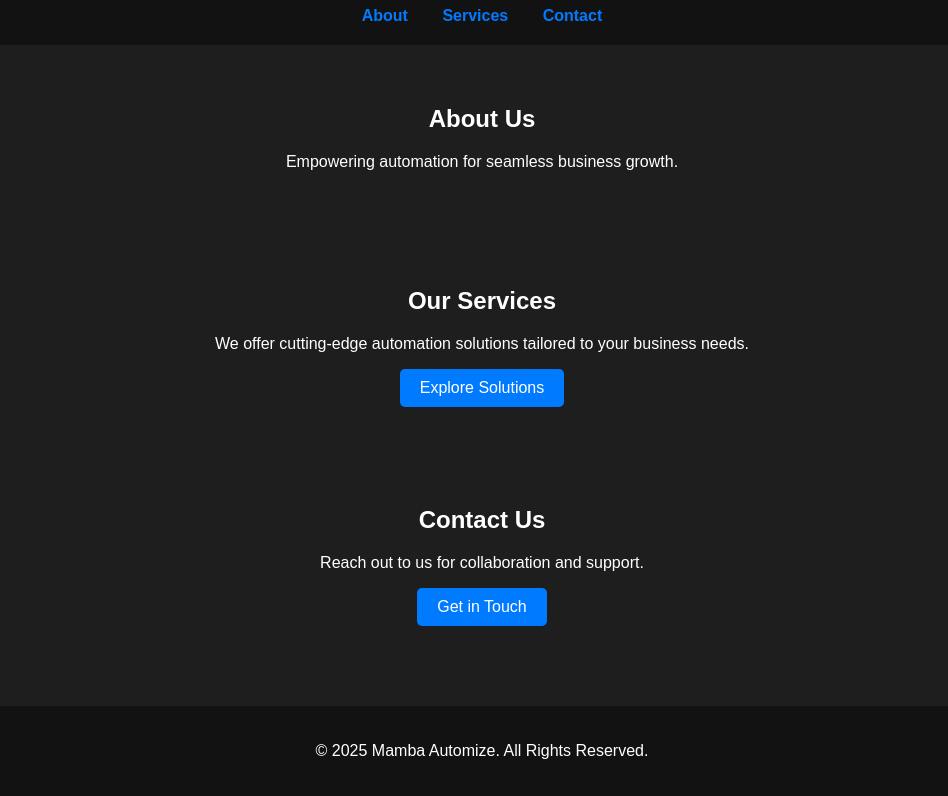
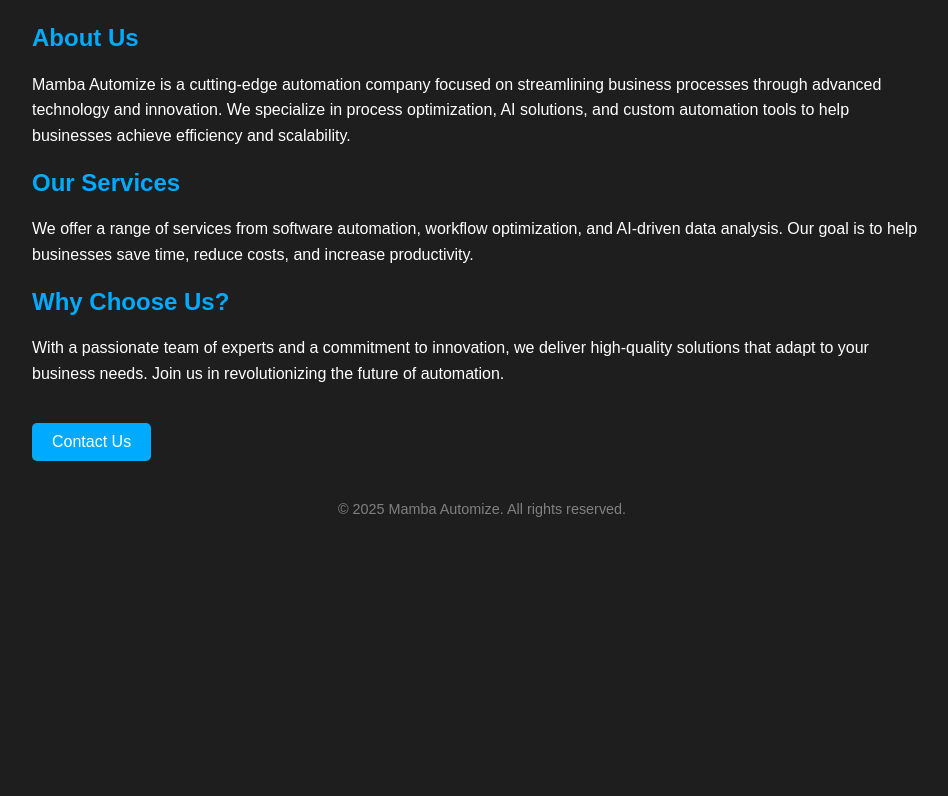
Before and after one commit to GetJaxHub/MambaAutomize, a plain HTML site: page index.html in a window 1280 px wide. Shown: the part 93-889 px from the top of the page, without its empty margins (158-1106 px from the left). After the commit the page ends 800 px from the top, so only its background shows below. Drawn offline with Linux system fonts and the light colour scheme.

Commit message:
Update index.html

```diff
--- a/index.html
+++ b/index.html
@@ -6,77 +6,66 @@
   <title>Mamba Automize</title>
   <style>
     body {
+      background-color: #1e1e1e;
+      color: white;
+      font-family: Arial, sans-serif;
       margin: 0;
-      font-family: Arial, sans-serif;
-      background-color: #1e1e1e; /* Greyish-black background */
-      color: white;
+      padding: 0;
     }
     header {
+      text-align: center;
       padding: 20px;
-      text-align: center;
-      background-color: #121212;
-    }
-    nav a {
-      color: #007BFF; /* Blue from your website */
-      text-decoration: none;
-      margin: 0 15px;
-      font-weight: bold;
+      font-size: 2rem;
+      color: #00aaff;
     }
     section {
-      padding: 40px;
-      text-align: center;
+      max-width: 900px;
+      margin: auto;
+      padding: 20px;
     }
-    .cta-button {
-      background-color: #007BFF;
+    h2 {
+      color: #00aaff;
+    }
+    p {
+      line-height: 1.6;
+    }
+    .btn {
+      background-color: #00aaff;
       color: white;
       padding: 10px 20px;
-      border: none;
+      text-decoration: none;
       border-radius: 5px;
-      cursor: pointer;
-      font-size: 16px;
-    }
-    .cta-button:hover {
-      background-color: #0056b3;
+      display: inline-block;
+      margin-top: 20px;
     }
     footer {
+      text-align: center;
       padding: 20px;
-      text-align: center;
-      background-color: #121212;
-      margin-top: 40px;
+      font-size: 0.9rem;
+      color: grey;
     }
   </style>
 </head>
 <body>
-
   <header>
-  <h1>Mamba Automize</h1>
-  <nav>
-    <a href="#about">About</a>
-    <a href="#services">Services</a>
-    <a href="#contact">Contact</a>
-  </nav>
+    Mamba Automize
   </header>
 
-<section id="about">
+  <section>
     <h2>About Us</h2>
-  <p>Empowering automation for seamless business growth.</p>
-</section>
+    <p>Mamba Automize is a cutting-edge automation company focused on streamlining business processes through advanced technology and innovation. We specialize in process optimization, AI solutions, and custom automation tools to help businesses achieve efficiency and scalability.</p>
 
-<section id="services">
     <h2>Our Services</h2>
-  <p>We offer cutting-edge automation solutions tailored to your business needs.</p>
-  <button class="cta-button">Explore Solutions</button>
-</section>
+    <p>We offer a range of services from software automation, workflow optimization, and AI-driven data analysis. Our goal is to help businesses save time, reduce costs, and increase productivity.</p>
 
-<section id="contact">
-  <h2>Contact Us</h2>
-  <p>Reach out to us for collaboration and support.</p>
-  <button class="cta-button">Get in Touch</button>
+    <h2>Why Choose Us?</h2>
+    <p>With a passionate team of experts and a commitment to innovation, we deliver high-quality solutions that adapt to your business needs. Join us in revolutionizing the future of automation.</p>
+
+    <a href="#contact" class="btn">Contact Us</a>
   </section>
 
   <footer>
-  <p>&copy; 2025 Mamba Automize. All Rights Reserved.</p>
+    &copy; 2025 Mamba Automize. All rights reserved.
   </footer>
-
 </body>
 </html>
```
Lines whose indentation alone changed are shown as unchanged.
